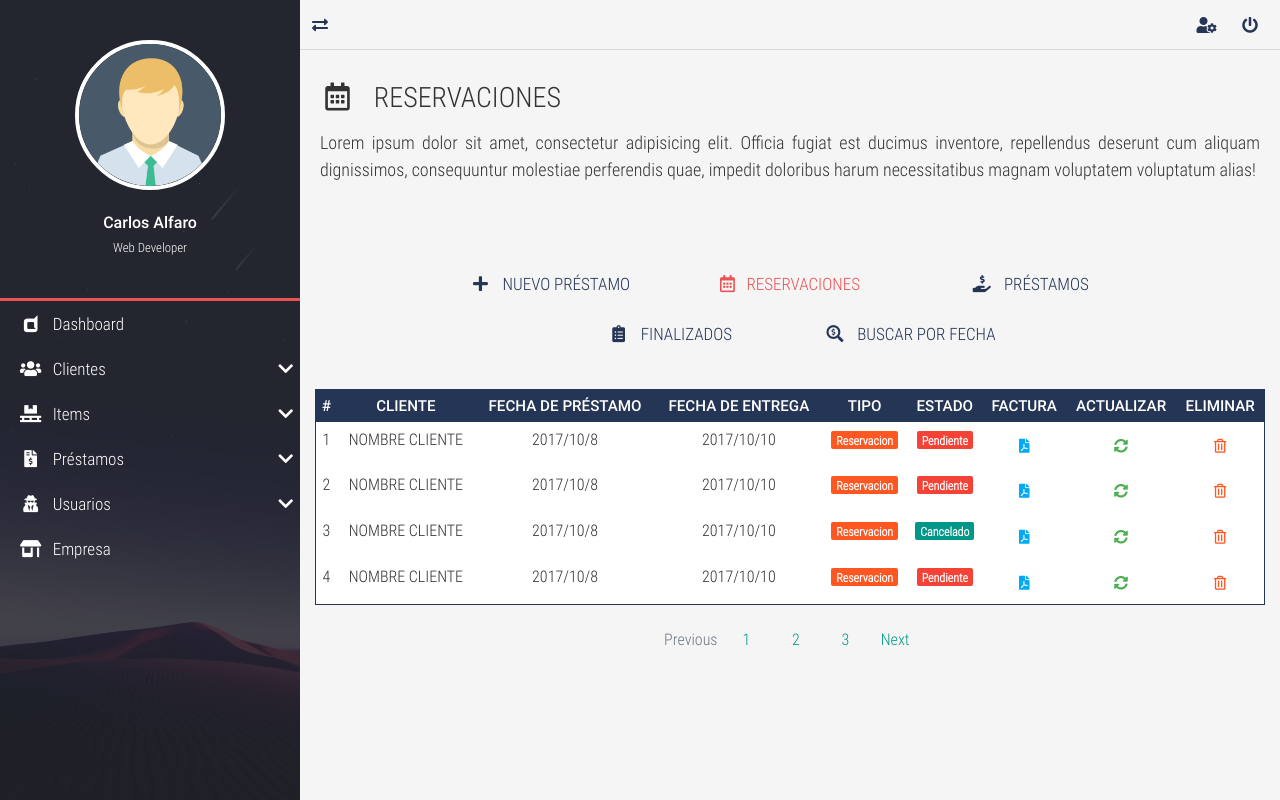
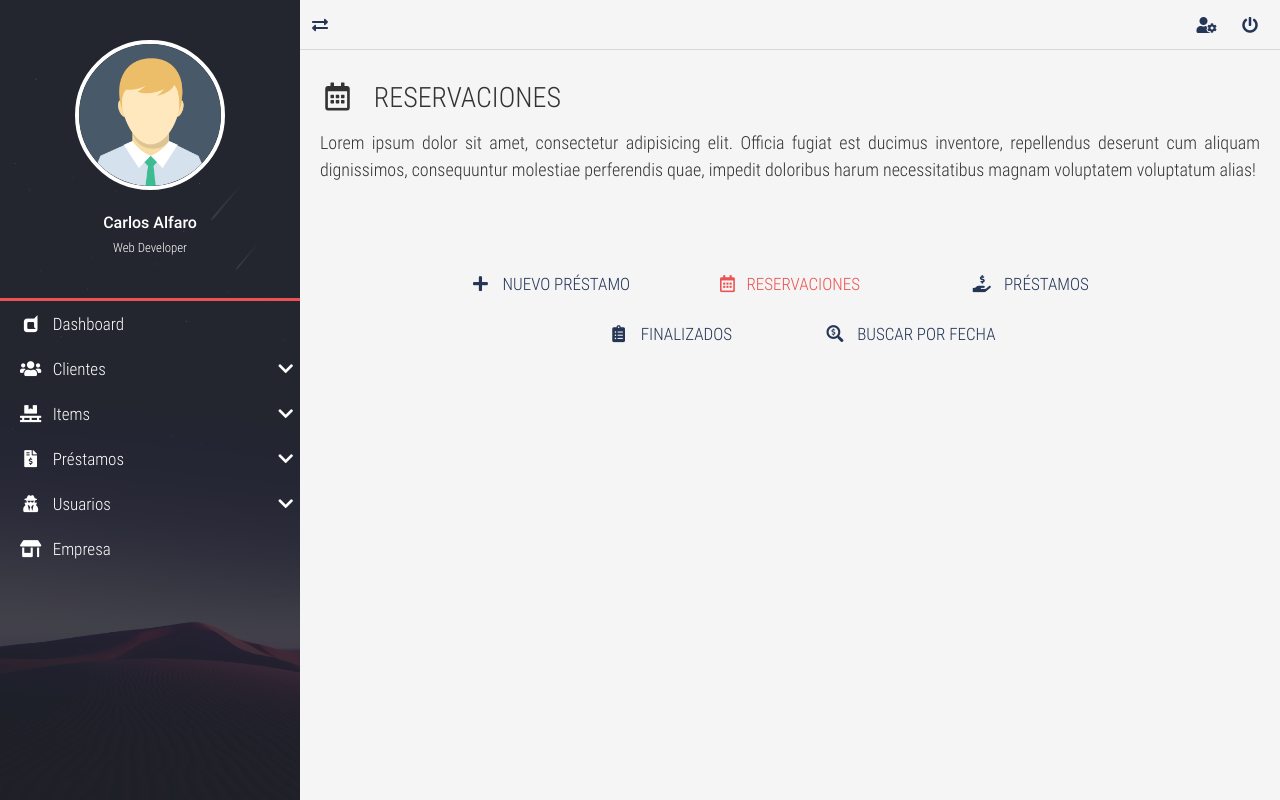
Before and after one commit to martizval/PRESTAMOS, a PHP site: page /PRESTAMOS/reservation-reservation in a window 1280 px wide. Run offline with PHP 8.4, Linux system fonts and the light colour scheme; some libraries are stand-ins or nearby versions.

Commit message:
Subiendo a Github 5/06/2021

```diff
--- a/vistas/contenidos/reservation-reservation-view.php
+++ b/vistas/contenidos/reservation-reservation-view.php
@@ -28,136 +28,5 @@
 </div>
 
  <div class="container-fluid">
-	<div class="table-responsive">
-		<table class="table table-dark table-sm">
-			<thead>
-				<tr class="text-center roboto-medium">
-					<th>#</th>
-					<th>CLIENTE</th>
-					<th>FECHA DE PRÉSTAMO</th>
-					<th>FECHA DE ENTREGA</th>
-					<th>TIPO</th>
-					<th>ESTADO</th>
-					<th>FACTURA</th>
-					<th>ACTUALIZAR</th>
-					<th>ELIMINAR</th>
-				</tr>
-			</thead>
-			<tbody>
-				<tr class="text-center" >
-					<td>1</td>
-					<td>NOMBRE CLIENTE</td>
-					<td>2017/10/8</td>
-					<td>2017/10/10</td>
-					<td><span class="badge badge-warning">Reservacion</span></td>
-					<td><span class="badge badge-danger">Pendiente</span></td>
-					<td>
-						<a href="#" class="btn btn-info">
-								<i class="fas fa-file-pdf"></i>
-						</a>
-					</td>
-					<td>
-						<a href="<?php echo SERVERURL; ?>reservation-update/" class="btn btn-success">
-								<i class="fas fa-sync-alt"></i>
-						</a>
-					</td>
-					<td>
-						<form action="">
-							<button type="button" class="btn btn-warning">
-									<i class="far fa-trash-alt"></i>
-							</button>
-						</form>
-					</td>
-				</tr>
-				<tr class="text-center" >
-					<td>2</td>
-					<td>NOMBRE CLIENTE</td>
-					<td>2017/10/8</td>
-					<td>2017/10/10</td>
-					<td><span class="badge badge-warning">Reservacion</span></td>
-					<td><span class="badge badge-danger">Pendiente</span></td>
-					<td>
-						<a href="#" class="btn btn-info">
-								<i class="fas fa-file-pdf"></i>
-						</a>
-					</td>
-					<td>
-						<a href="<?php echo SERVERURL; ?>reservation-update/" class="btn btn-success">
-								<i class="fas fa-sync-alt"></i>
-						</a>
-					</td>
-					<td>
-						<form action="">
-							<button type="button" class="btn btn-warning">
-									<i class="far fa-trash-alt"></i>
-							</button>
-						</form>
-					</td>
-				</tr>
-				<tr class="text-center" >
-					<td>3</td>
-					<td>NOMBRE CLIENTE</td>
-					<td>2017/10/8</td>
-					<td>2017/10/10</td>
-					<td><span class="badge badge-warning">Reservacion</span></td>
-					<td><span class="badge badge-primary">Cancelado</span></td>
-					<td>
-						<a href="#" class="btn btn-info">
-								<i class="fas fa-file-pdf"></i>
-						</a>
-					</td>
-					<td>
-						<a href="<?php echo SERVERURL; ?>reservation-update/" class="btn btn-success">
-								<i class="fas fa-sync-alt"></i>
-						</a>
-					</td>
-					<td>
-						<form action="">
-							<button type="button" class="btn btn-warning">
-									<i class="far fa-trash-alt"></i>
-							</button>
-						</form>
-					</td>
-				</tr>
-				<tr class="text-center" >
-					<td>4</td>
-					<td>NOMBRE CLIENTE</td>
-					<td>2017/10/8</td>
-					<td>2017/10/10</td>
-					<td><span class="badge badge-warning">Reservacion</span></td>
-					<td><span class="badge badge-danger">Pendiente</span></td>
-					<td>
-						<a href="#" class="btn btn-info">
-								<i class="fas fa-file-pdf"></i>
-						</a>
-					</td>
-					<td>
-						<a href="<?php echo SERVERURL; ?>reservation-update/" class="btn btn-success">
-							<i class="fas fa-sync-alt"></i>
-						</a>
-					</td>
-					<td>
-						<form action="">
-							<button type="button" class="btn btn-warning">
-									<i class="far fa-trash-alt"></i>
-							</button>
-						</form>
-					</td>
-				</tr>
-			</tbody>
-		</table>
-	</div>
-	<nav aria-label="Page navigation example">
-		<ul class="pagination justify-content-center">
-			<li class="page-item disabled">
-				<a class="page-link" href="#" tabindex="-1">Previous</a>
-			</li>
-			<li class="page-item"><a class="page-link" href="#">1</a></li>
-			<li class="page-item"><a class="page-link" href="#">2</a></li>
-			<li class="page-item"><a class="page-link" href="#">3</a></li>
-			<li class="page-item">
-				<a class="page-link" href="#">Next</a>
-			</li>
-		</ul>
-	</nav>
+
 </div>
```
Also changed, not shown: vistas/js/alertas.js (added, +13 -0 lines).
